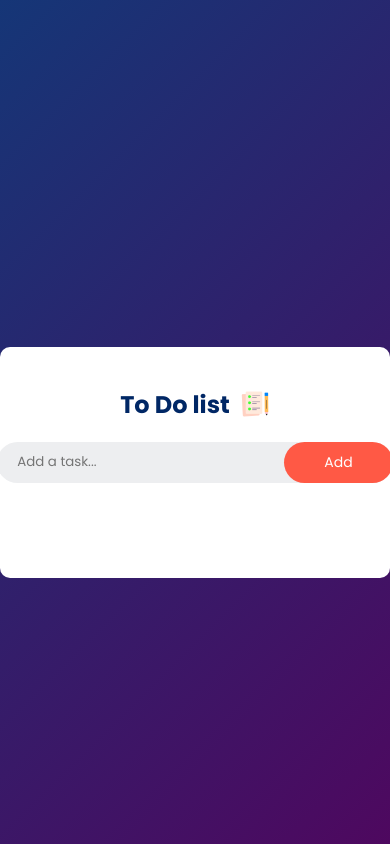
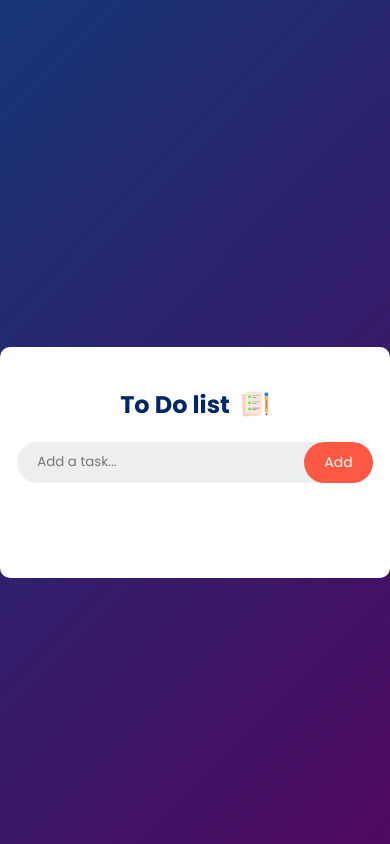
Before and after one commit to GhazanfarTaqi/todoapp, a plain HTML site: page index.html in a window 390 px wide. Drawn offline with Linux system fonts and the light colour scheme.

Commit message:
responsive problem all solved

```diff
--- a/styles.css
+++ b/styles.css
@@ -113,9 +113,11 @@ ul li span:hover{
 }
 
 @media only screen and (max-width: 390px) {
+
+
     button{
 
-        padding: 10px 40px;
+        padding: 10px 20px;
         font-size: 14px;
     }
     .row{
```
